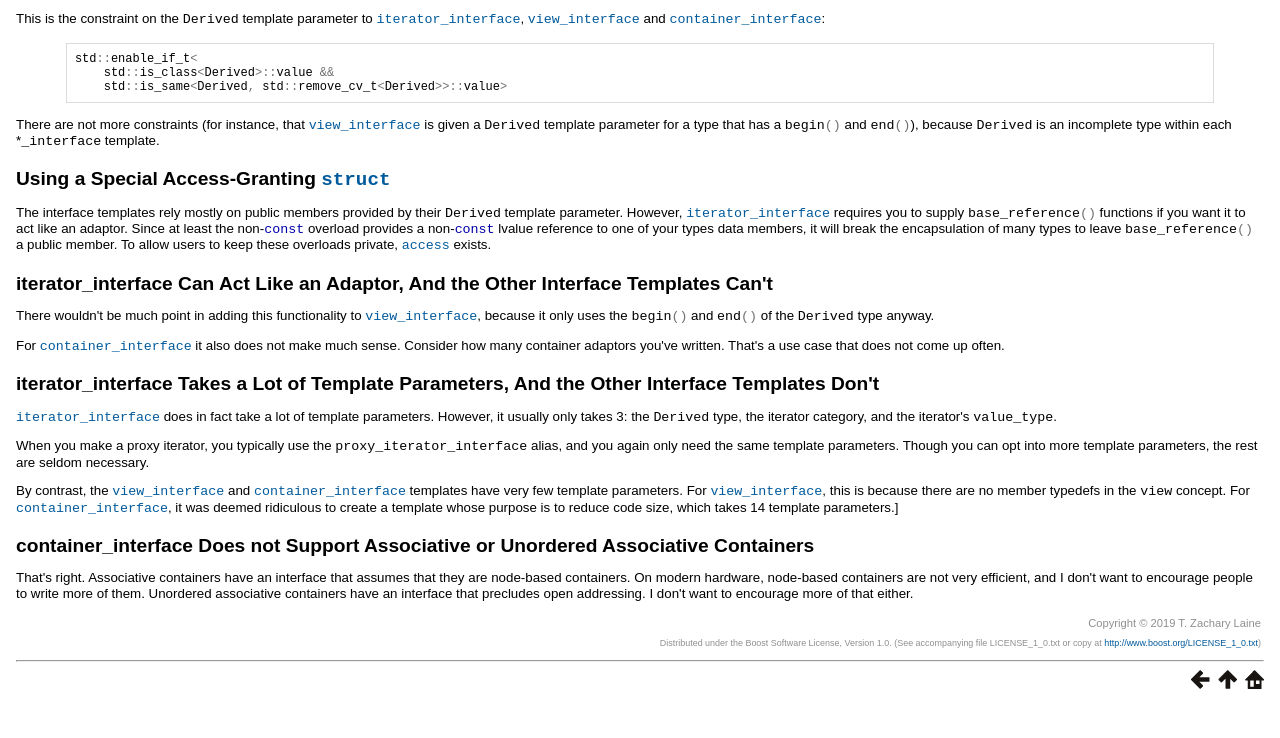
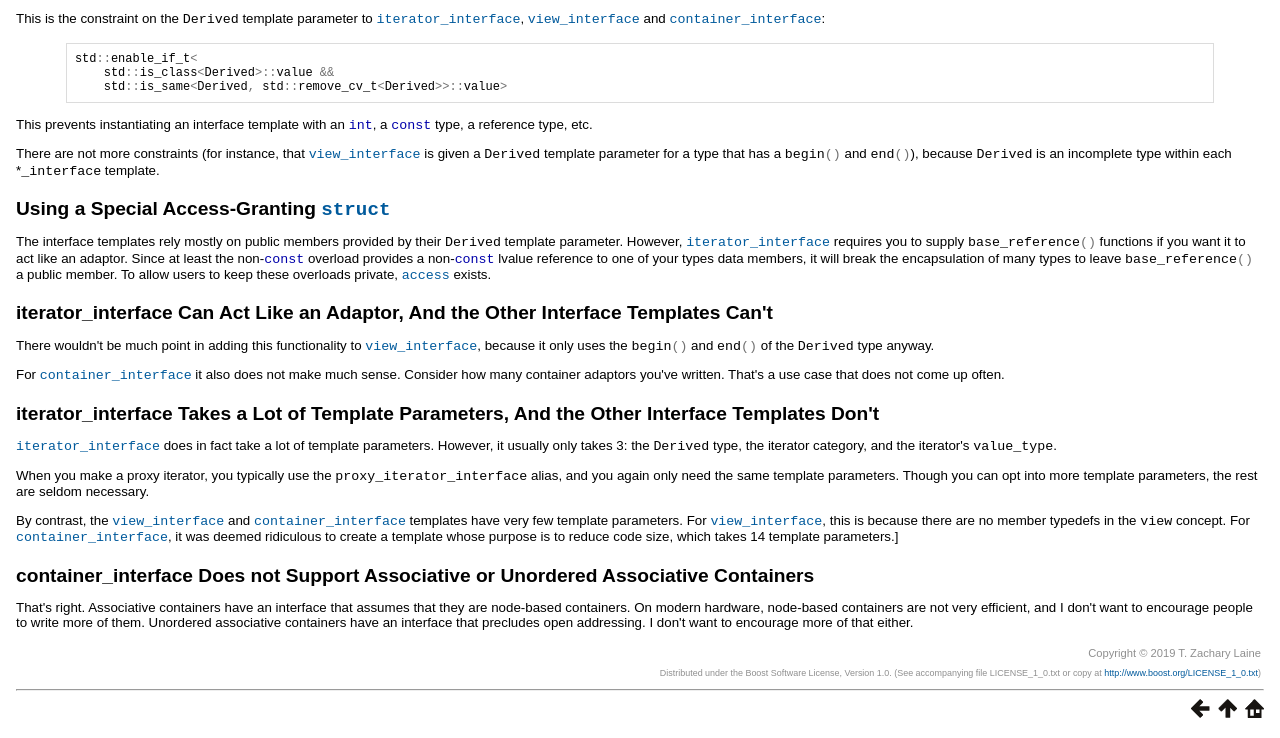
Before and after one commit to boostorg/stl_interfaces, a plain HTML site: page doc/html/boost_stlinterfaces__proposed_/rationale.html in a window 1280 px wide. Shown: the part 131-869 px from the top of the page. Before the commit the page ends 840 px from the top, so only its background shows below. Drawn offline with Linux system fonts and the light colour scheme.

Commit message:
Update doc/html.

```diff
--- a/doc/html/boost_stlinterfaces__proposed_/rationale.html
+++ b/doc/html/boost_stlinterfaces__proposed_/rationale.html
@@ -30,6 +30,11 @@
     <span class="identifier">std</span><span class="special">::</span><span class="identifier">is_class</span><span class="special">&lt;</span><span class="identifier">Derived</span><span class="special">&gt;::</span><span class="identifier">value</span> <span class="special">&amp;&amp;</span>
     <span class="identifier">std</span><span class="special">::</span><span class="identifier">is_same</span><span class="special">&lt;</span><span class="identifier">Derived</span><span class="special">,</span> <span class="identifier">std</span><span class="special">::</span><span class="identifier">remove_cv_t</span><span class="special">&lt;</span><span class="identifier">Derived</span><span class="special">&gt;&gt;::</span><span class="identifier">value</span><span class="special">&gt;</span>
 </pre>
+<p>
+      This prevents instantiating an interface template with an <code class="computeroutput"><span class="keyword">int</span></code>,
+      a <code class="computeroutput"><span class="keyword">const</span></code> type, a reference type,
+      etc.
+    </p>
 <p>
       There are not more constraints (for instance, that <code class="computeroutput"><a class="link" href="../boost/stl_interfaces/view_interface.html" title="Struct template view_interface">view_interface</a></code> is given a <code class="computeroutput"><span class="identifier">Derived</span></code> template parameter for a type that
       has a <code class="computeroutput"><span class="identifier">begin</span><span class="special">()</span></code>
```
Also changed, not shown: doc/html/index.html (+1 -1 lines).
